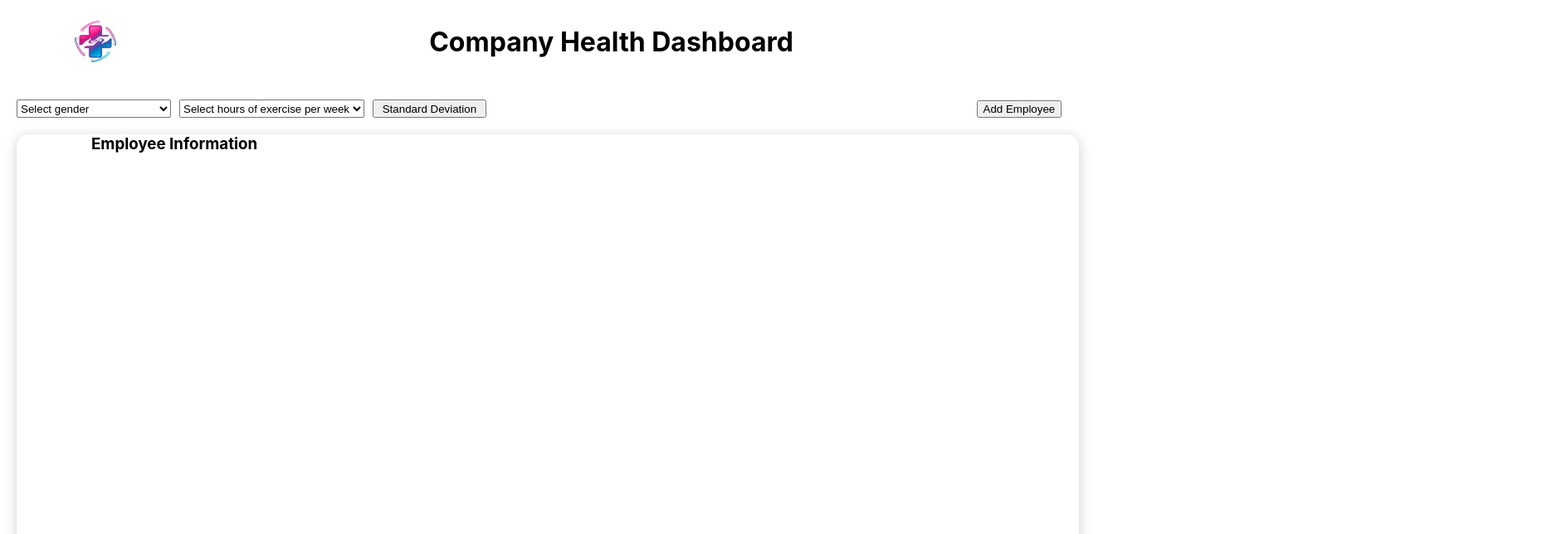
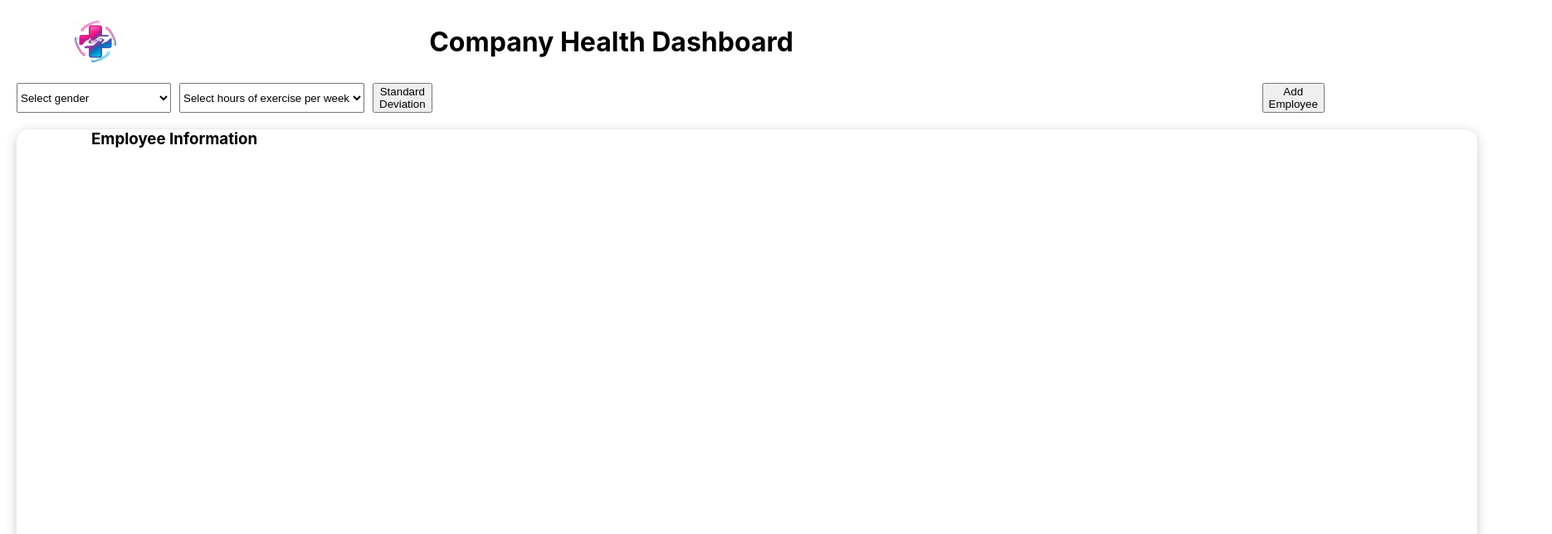
Before and after one commit to hpwonder/csc_179, a React (Create React App) app: page / in a window 1280 px wide. Shown: the top 644 px of the page at 83% size, 1870 px wide, since content can reach past the window. Built offline with nearby package versions, Linux system fonts and the light colour scheme.

Commit message:
renamed variables made changes to dashboard

```diff
--- a/src/Pages/Dash.js
+++ b/src/Pages/Dash.js
@@ -40,7 +40,7 @@ function Dash() {
        <button className = "standardDev">
         Standard Deviation
        </button>
-         <div className="add">
+         <div className="addE">
         <Link to ="/Add">
           <button>
             Add Employee
--- a/src/Styles/Dash.css
+++ b/src/Styles/Dash.css
@@ -26,7 +26,7 @@
 }
 .body{
   border-radius: 15px;
-  width: 100%;
+  width: 1760px;
   height: 800px;
   margin: 20px;
   box-shadow: 0px 3px 15px rgba(0, 0, 0, 0.2);
@@ -41,21 +41,23 @@ h3{
 
 
 .toprow {
-
-  height: auto;
-  display: grid;
-  grid-template-columns: 1fr 1fr 1fr 5fr;
-  margin:20px;
-  margin-right: 10px;
-  justify-content: center;
+  width: 100%;
+  display: flex;
+  flex-direction: row;
 
 }
+.toprow div{
+  width: 150px;
+}
 select{
+
   margin-right:10px;
 
 }
 
-.add{
-  padding-left: 300px;
-
+.selectGender{
+  margin-left: 20px;
 }
+.addE{
+  margin-left: 1000px;
+}
```
